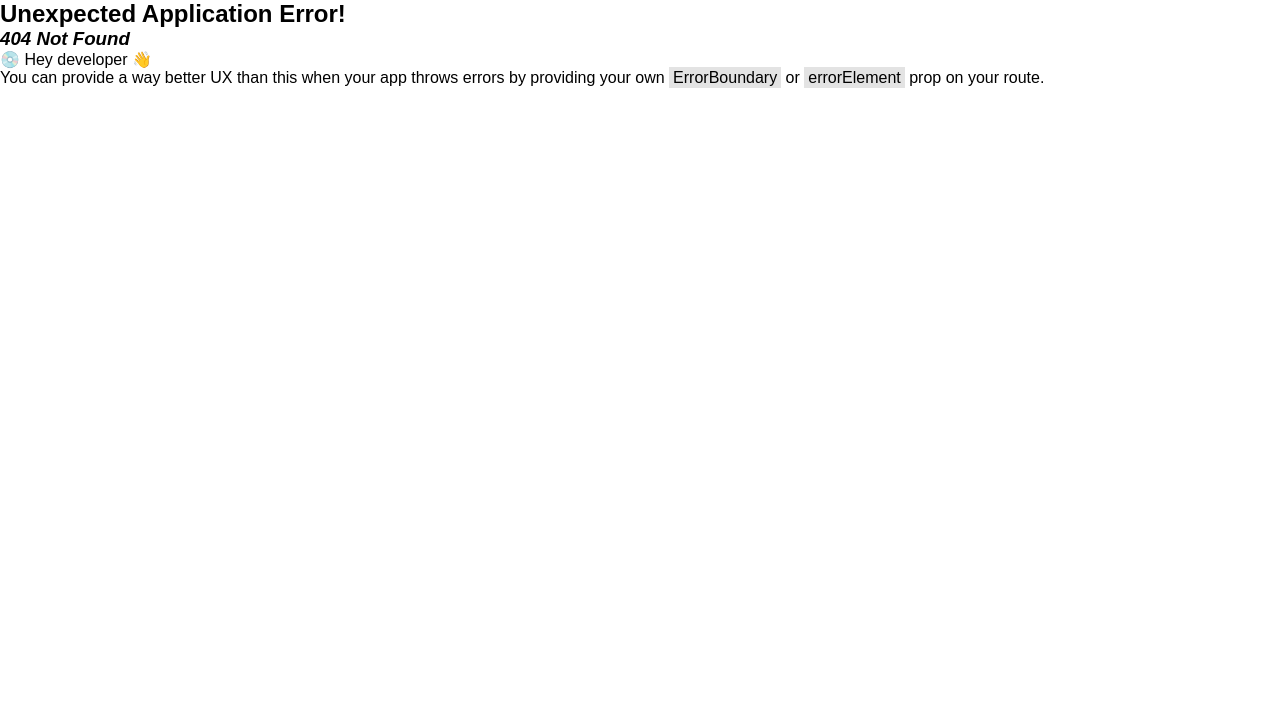
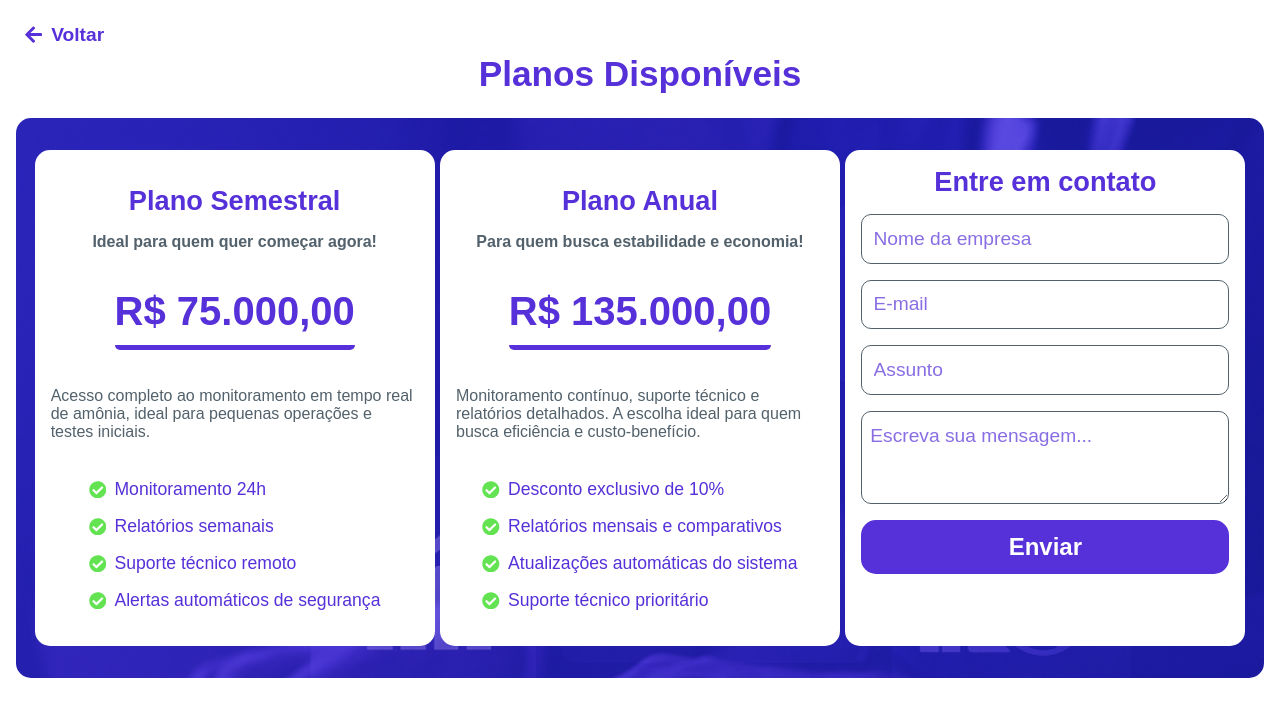
Before and after one commit to NicollasAlmeida14/site-next-history-technology, a React (Vite) app: page /planos-nh3 in a window 1280 px wide. Before the commit this address had no page. Shown: the top 716 px of the page. Built offline with nearby package versions, Linux system fonts and the light colour scheme.

Commit message:
Criação da tela de planos e sua respectiva rota

```diff
--- a/src/pages/Home/index.jsx
+++ b/src/pages/Home/index.jsx
@@ -430,7 +430,7 @@ function Home() {
                         </PlansCardContainer>
                     </PlansContainer>
 
-                    <PlansButton>Ver planos detalhados</PlansButton>
+                    <PlansButton onClick={() => navigate('planos-nh3')}>Ver planos detalhados</PlansButton>
 
                     <PlanDescription>
                         Mais segurança, economia e tranquilidade para o seu frigorífico
@@ -482,7 +482,7 @@ function Home() {
                             <input type="range" min={0} max={50} />
                         </SimulatorContainer>
 
-                        <MetricButton onClick={() => navigate('tela-de-metricas-nh3')}>
+                        <MetricButton onClick={() => navigate('metricas-nh3')}>
                             Entenda nosso sistema
                         </MetricButton>
                     </MetricsContainer>
--- /dev/null
+++ b/src/pages/Plans/index.jsx
@@ -0,0 +1,136 @@
+import {
+    Button,
+    Container,
+    Form,
+    Input,
+    Li,
+    Link,
+    PlanDescription,
+    PlanPrice,
+    PlansCard,
+    PlansContainer,
+    PlanSubtitle,
+    PlanTitle,
+    Textarea,
+    TextWrapper,
+    Title,
+    Ul
+} from "./styles";
+
+import { FaCheckCircle, FaArrowLeft } from "react-icons/fa";
+
+function Plans() {
+
+    return (
+        <Container>
+            <Link href="/">
+                <FaArrowLeft />
+                Voltar
+            </Link>
+
+            <Title>Planos Disponíveis</Title>
+
+            <PlansContainer>
+                <PlansCard>
+                    <TextWrapper>
+                        <PlanTitle>Plano Semestral</PlanTitle>
+
+                        <PlanSubtitle>Ideal para quem quer começar agora!</PlanSubtitle>
+                    </TextWrapper>
+
+                    <PlanPrice>R$ 75.000,00</PlanPrice>
+
+                    <PlanDescription>
+                        Acesso completo ao monitoramento em tempo real de amônia, ideal para pequenas operações e testes iniciais.
+                    </PlanDescription>
+
+                    <Ul>
+                        <Li>
+                            <FaCheckCircle style={{ color: '#63E352' }} />
+                            Monitoramento 24h
+                        </Li>
+
+                        <Li>
+                            <FaCheckCircle style={{ color: '#63E352' }} />
+                            Relatórios semanais
+                        </Li>
+
+                        <Li>
+                            <FaCheckCircle style={{ color: '#63E352' }} />
+                            Suporte técnico remoto
+                        </Li>
+
+                        <Li>
+                            <FaCheckCircle style={{ color: '#63E352' }} />
+                            Alertas automáticos de segurança
+                        </Li>
+                    </Ul>
+                </PlansCard>
+
+                <PlansCard>
+                    <TextWrapper>
+                        <PlanTitle>Plano Anual</PlanTitle>
+
+                        <PlanSubtitle>Para quem busca estabilidade e economia!</PlanSubtitle>
+                    </TextWrapper>
+
+                    <PlanPrice>R$ 135.000,00</PlanPrice>
+
+                    <PlanDescription>
+                        Monitoramento contínuo, suporte técnico e relatórios detalhados. A escolha ideal para quem busca eficiência e custo-benefício.
+                    </PlanDescription>
+
+                    <Ul>
+                        <Li>
+                            <FaCheckCircle style={{ color: '#63E352' }} />
+                            Desconto exclusivo de 10%
+                        </Li>
+
+                        <Li>
+                            <FaCheckCircle style={{ color: '#63E352' }} />
+                            Relatórios mensais e comparativos
+                        </Li>
+
+                        <Li>
+                            <FaCheckCircle style={{ color: '#63E352' }} />
+                            Atualizações automáticas do sistema
+                        </Li>
+
+                        <Li>
+                            <FaCheckCircle style={{ color: '#63E352' }} />
+                            Suporte técnico prioritário
+                        </Li>
+                    </Ul>
+                </PlansCard>
+
+                <Form>
+                    <PlanTitle>Entre em contato</PlanTitle>
+
+                    <Input
+                        placeholder="Nome da empresa"
+                        type="text"
+                    />
+
+                    <Input
+                        placeholder="E-mail"
+                        type="email"
+                    />
+
+                    <Input
+                        placeholder="Assunto"
+                        type="text"
+                    />
+
+                    <Textarea
+                        placeholder="Escreva sua mensagem..."
+                        rows={3}
+                    />
+
+                    <Button type="button">Enviar</Button>
+                </Form>
+            </PlansContainer>
+        </Container>
+    )
+}
+
+export default Plans
--- /dev/null
+++ b/src/pages/Plans/styles.js
@@ -0,0 +1,190 @@
+import styled from "styled-components";
+
+import PlanBackground from '../../assets/plano-de-fundo-planos.png'
+
+export const Container = styled.div`
+    display: flex;
+    flex-direction: column;
+    min-height: 100vh;
+    align-items: center;
+    padding: 1rem;
+`
+
+export const Link = styled.a`
+    position: relative;
+    color: #5630d8;
+    font-weight: bold;
+    font-size: 1.2rem;
+    display: flex;
+    align-items: center;
+    gap: 0.5rem;
+    padding: 0.5rem;
+    z-index: 0;
+    text-decoration: none;
+    align-self: flex-start;
+
+    &::after {
+        content: '';
+        width: 0;
+        height: 100%;
+        background-color: #5630d8;
+        border-radius: 15px;
+        position: absolute;
+        left: 0;
+        bottom: 0;
+        z-index: -1;
+        transition: ease-in-out .5s;
+    }
+
+    &:hover::after {
+        width: 100%;
+    }
+
+    &:hover {
+        color: #ffffff;
+        transition: .5s ease-in-out;
+    }
+`
+
+export const Title = styled.h1`
+    font-size: 2.2rem;
+    color: #5630d8;
+`
+
+export const PlansContainer = styled.div`
+    display: flex;
+    width: 100%;
+    background-image: url(${PlanBackground});
+    background-size: cover;
+    margin-top: 1.5rem;
+    min-height: 70vh;
+    padding: 2rem 1rem;
+    border-radius: 15px;
+    justify-content: space-around;
+`
+
+export const PlansCard = styled.div`
+    background-color: #ffffff;
+    display: flex;
+    flex-direction: column;
+    align-items: center;
+    padding: 1rem;
+    border-radius: 15px;
+    width: 400px;
+    justify-content: space-around;
+`
+
+export const TextWrapper = styled.div`
+    display: flex;
+    flex-direction: column;
+    text-align: center;
+    gap: 1rem;
+`
+
+export const PlanTitle = styled.h2`
+    font-size: 1.7rem;
+    color: #5630d8;
+`
+
+export const PlanSubtitle = styled.h3`
+    font-size: 1rem;
+    color: #52616B;
+`
+
+export const PlanPrice = styled.span`
+    font-size: 2.5rem;
+    font-weight: bold;
+    color: #5630d8;
+    border-bottom: solid 5px #5630d8;
+    padding-bottom: 0.7rem;
+    border-bottom-left-radius: 5px;
+    border-bottom-right-radius: 5px;
+`
+
+export const PlanDescription = styled.p`
+    color: #52616B;
+`
+
+export const Ul = styled.ul`
+    display: flex;
+    flex-direction: column;
+    gap: 1rem;
+`
+
+export const Li = styled.li`
+    list-style: none;
+    display: flex;
+    align-items: center;
+    gap: 0.5rem;
+    font-size: 1.1rem;
+    color: #5630d8;
+`
+
+export const Form = styled.form`
+    background-color: #ffffff;
+    display: flex;
+    flex-direction: column;
+    align-items: center;
+    gap: 1rem;
+    padding: 1rem;
+    border-radius: 15px;
+    width: 400px;
+`
+
+export const Input = styled.input`
+    padding: 0.8rem 0.7rem;
+    width: 100%;
+    font-size: 1.2rem;
+    outline-color: #5630d8;
+    border-radius: 10px;
+    border: solid 1px #52616B;
+
+    &::placeholder {
+        color: #5630d8;
+        opacity: 0.7;
+    }
+
+    &:focus {
+        border: solid 1px #5630d8;
+    }
+`
+
+export const Textarea = styled.textarea`
+    padding: 0.8rem 0.5rem;
+    width: 100%;
+    font-size: 1.2rem;
+    outline-color: #5630d8;
+    border-radius: 10px;
+    border: solid 1px #52616B;
+
+    &::placeholder {
+        color: #5630d8;
+        opacity: 0.7;
+    }
+
+    &:focus {
+        border: solid 1px #5630d8;
+    }
+`
+
+export const Button = styled.button`
+    background-color: #5630d8;
+    color: #ffffff;
+    font-size: 1.5rem;
+    font-weight: bold;
+    border: none;
+    border-radius: 15px;
+    width: 100%;
+    padding: 0.8rem 0;
+    cursor: pointer;
+
+    &:hover {
+        background-color: #4523b5;
+        transition: .3s ease-in-out;
+    }
+
+    &:active {
+        opacity: 0.7;
+        transition: .3s ease;
+    }
+`
--- a/src/routes.jsx
+++ b/src/routes.jsx
@@ -4,6 +4,7 @@ import Home from './pages/Home'
 import FinancialSimulator from "./pages/FinancialSimulator";
 import Login from './pages/Login'
 import Register from './pages/Register'
+import Plans from "./pages/Plans";
 import Metrics from "./pages/Metrics";
 import Dashboard from "./pages/Dashboard";
 
@@ -21,19 +22,25 @@ const router = createBrowserRouter([
         )
     },
     {
-        path: '/tela-de-login-nh3',
+        path: '/login-nh3',
         element: (
             <Login />
         )
     },
     {
-        path: '/tela-de-cadastro-nh3',
+        path: '/cadastro-nh3',
         element: (
             <Register />
         )
     },
     {
-        path: 'tela-de-metricas-nh3',
+        path: '/planos-nh3',
+        element: (
+            <Plans />
+        )
+    },
+    {
+        path: '/metricas-nh3',
         element: <Metrics />
     },
     {
```
Also changed, not shown: src/assets/plano-de-fundo-planos.png (added).
